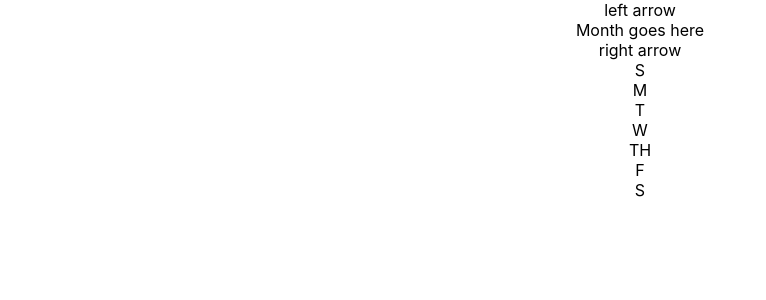
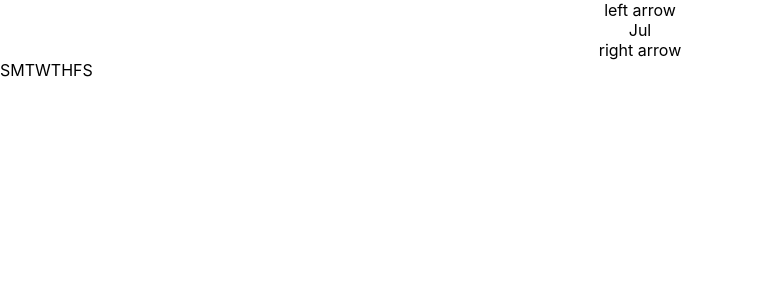
Before and after one commit to jenniferenck/interactive-calendar, a React (Create React App) app: page / in a window 1280 px wide. Shown: the top 300 px of the page, without its empty margins (0-766 px from the left). Built offline with nearby package versions, Linux system fonts and the light colour scheme.

Commit message:
added moment for dates and beginner styles

```diff
--- a/src/CalendarMonth/index.js
+++ b/src/CalendarMonth/index.js
@@ -1,23 +1,36 @@
 import React, { Component } from 'react';
+import moment from 'moment';
 
 class CalendarMonth extends Component {
   constructor(props) {
     super(props);
     this.state = {
-      currentDate: new Date(),
-      currentMonth: 'whatever month is it',
-      firstSelectedDate: 'todays date',
+      currentMonth: moment().format('MMM'), // note: months are indexed starting at 0
+      previousMonth: moment().month() - 1,
+      nextMonth: moment().month() + 1,
+      firstSelectedDate: moment().date(),
       lastSelectedDate: null
     };
   }
+
+  renderDays = () => {};
+
   render() {
+    // console.log(this.state.currentMonth);
+    console.log(moment().format('M'));
     return (
-      <div>
+      <div
+        style={{
+          display: 'flex',
+          justifyContent: 'center',
+          flexDirection: 'column'
+        }}
+      >
         <div>left arrow</div>
-        <div>Month goes here</div>
+        <div>{this.state.currentMonth}</div>
         <div>right arrow</div>
 
-        <div className="days-row">
+        <div className="days-row" style={{ display: 'flex' }}>
           <div>S</div>
           <div>M</div>
           <div>T</div>
```
